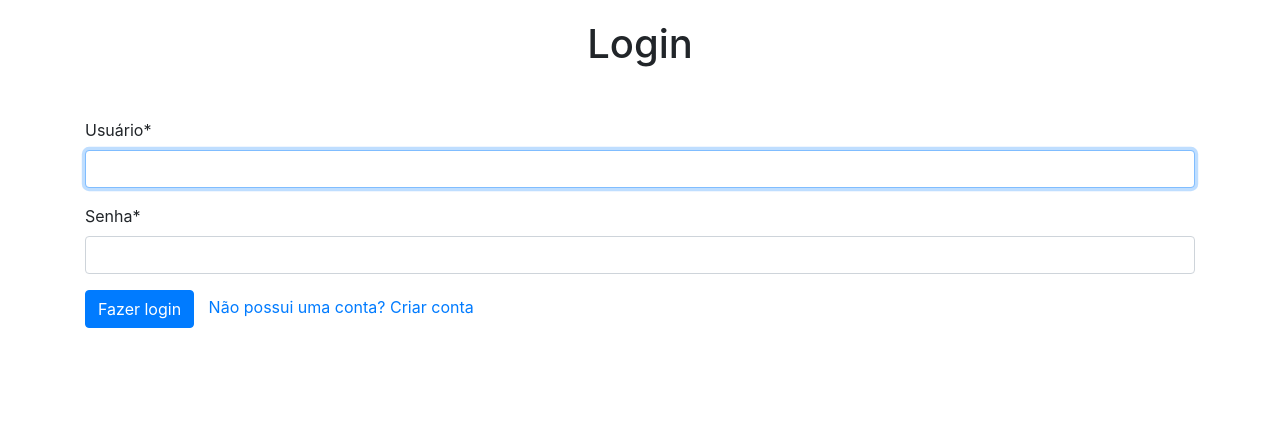
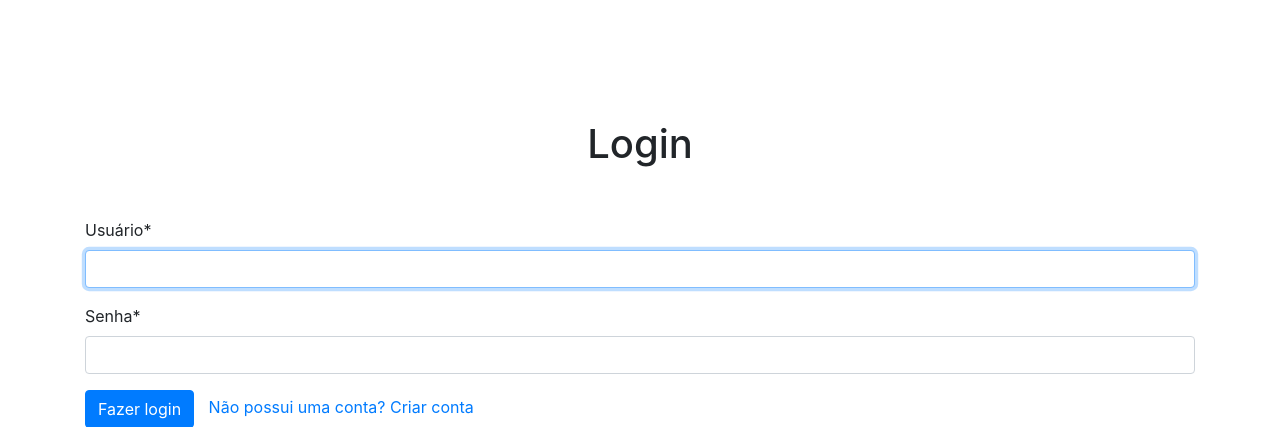
Before and after one commit to FerrazM/loan-database, a Django app: page /login/ in a window 1280 px wide. Shown: the part 80-507 px from the top of the page. Run offline with Django 4.2, Linux system fonts and the light colour scheme; some libraries are stand-ins or nearby versions.

Commit message:
correção login text

```diff
--- a/usuarios/templates/usuarios/login.html
+++ b/usuarios/templates/usuarios/login.html
@@ -1,7 +1,7 @@
 {% extends 'loans/base.html' %}
 {% load crispy_forms_tags %}
 {% block conteudo %}
-<h1 style="margin-top: 100px; text-align: center;">Login</h1>
+<h1 style="margin-top: 200px; text-align: center;">Login</h1>
 <div style="margin-top: 50px;" class="container">
     <form method='POST'>
         {% csrf_token %}
```
